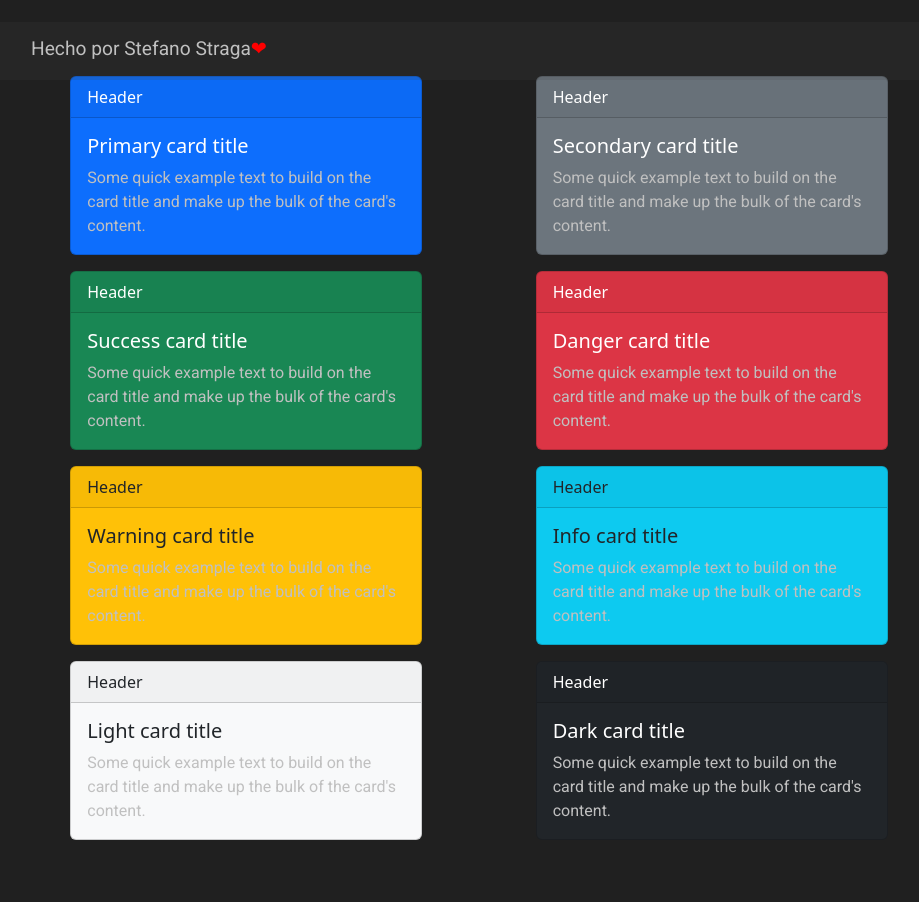
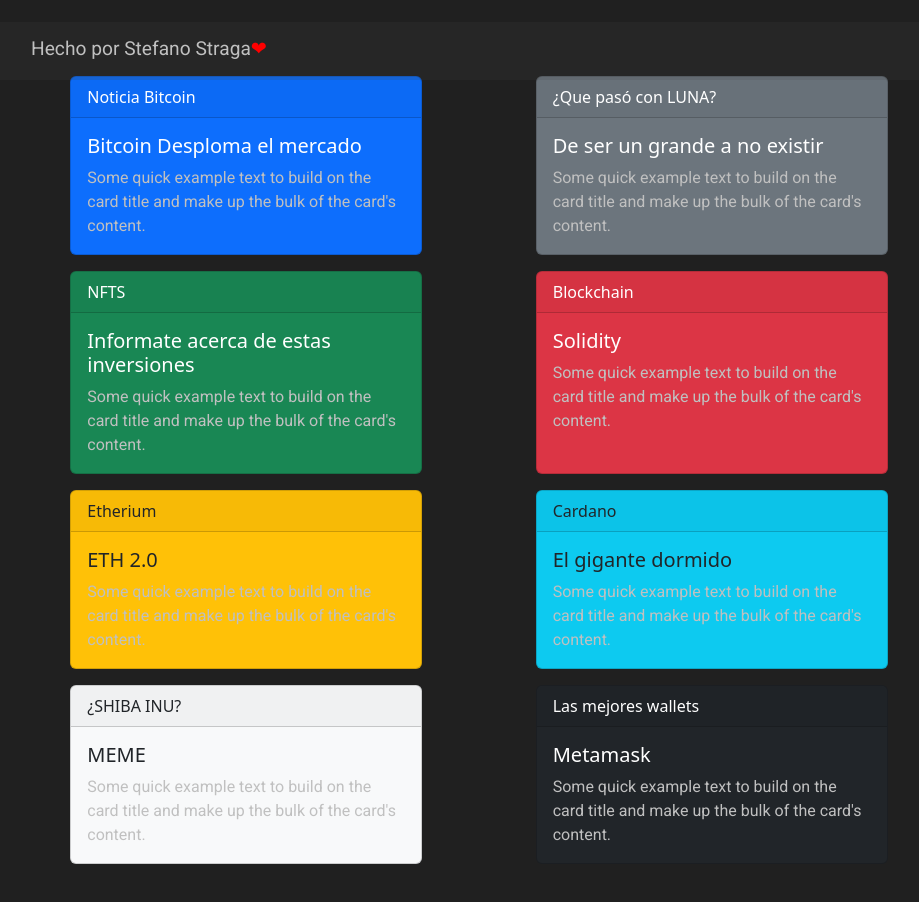
Before and after one commit to stef4no1/Pagina-SASS, a plain HTML site: page index.html in a window 1280 px wide. Shown: the part 720-1622 px from the top of the page, without its empty margins (289-1208 px from the left). Drawn offline with nearby package versions, Linux system fonts and the light colour scheme.

Commit message:
haciendo el js

```diff
--- a/index.html
+++ b/index.html
@@ -35,7 +35,6 @@
     <section class="bodySection">
         <header>
             <nav>
-                <!-- todo: aca va a ir el ícono -->
                 <i class="fas fa-cogs smallOnly" id="showPanel"></i>
                 <h1 id="title">Dashboard de Admin</h1>
                 <i class="fas fa-bars hamburger" id="showList"></i>
@@ -67,65 +66,65 @@
             <article class="infoSection cardsContainer">
                 <div class="cards">
                     <div class="card text-white bg-primary mb-3">
-                        <div class="card-header">Header</div>
+                        <div class="card-header">Noticia Bitcoin</div>
                         <div class="card-body">
-                            <h5 class="card-title">Primary card title</h5>
+                            <h5 class="card-title">Bitcoin Desploma el mercado</h5>
                             <p class="card-text">Some quick example text to build on the card title and make up the bulk
                                 of the card's content.</p>
                         </div>
                     </div>
                     <div class="card text-white bg-secondary mb-3">
-                        <div class="card-header">Header</div>
+                        <div class="card-header">¿Que pasó con LUNA?</div>
                         <div class="card-body">
-                            <h5 class="card-title">Secondary card title</h5>
+                            <h5 class="card-title">De ser un grande a no existir</h5>
                             <p class="card-text">Some quick example text to build on the card title and make up the bulk
                                 of the card's content.</p>
                         </div>
                     </div>
                     <div class="card text-white bg-success mb-3">
-                        <div class="card-header">Header</div>
+                        <div class="card-header">NFTS</div>
                         <div class="card-body">
-                            <h5 class="card-title">Success card title</h5>
+                            <h5 class="card-title">Informate acerca de estas inversiones</h5>
                             <p class="card-text">Some quick example text to build on the card title and make up the bulk
                                 of the card's content.</p>
                         </div>
                     </div>
                     <div class="card text-white bg-danger mb-3">
-                        <div class="card-header">Header</div>
+                        <div class="card-header">Blockchain</div>
                         <div class="card-body">
-                            <h5 class="card-title">Danger card title</h5>
+                            <h5 class="card-title">Solidity</h5>
                             <p class="card-text">Some quick example text to build on the card title and make up the bulk
                                 of the card's content.</p>
                         </div>
                     </div>
                     <div class="card text-dark bg-warning mb-3">
-                        <div class="card-header">Header</div>
+                        <div class="card-header">Etherium</div>
                         <div class="card-body">
-                            <h5 class="card-title">Warning card title</h5>
+                            <h5 class="card-title">ETH 2.0</h5>
                             <p class="card-text">Some quick example text to build on the card title and make up the bulk
                                 of the card's content.</p>
                         </div>
                     </div>
                     <div class="card text-dark bg-info mb-3">
-                        <div class="card-header">Header</div>
+                        <div class="card-header">Cardano</div>
                         <div class="card-body">
-                            <h5 class="card-title">Info card title</h5>
+                            <h5 class="card-title">El gigante dormido</h5>
                             <p class="card-text">Some quick example text to build on the card title and make up the bulk
                                 of the card's content.</p>
                         </div>
                     </div>
                     <div class="card text-dark bg-light mb-3">
-                        <div class="card-header">Header</div>
+                        <div class="card-header">¿SHIBA INU?</div>
                         <div class="card-body">
-                            <h5 class="card-title">Light card title</h5>
+                            <h5 class="card-title">MEME</h5>
                             <p class="card-text">Some quick example text to build on the card title and make up the bulk
                                 of the card's content.</p>
                         </div>
                     </div>
                     <div class="card text-white bg-dark mb-3">
-                        <div class="card-header">Header</div>
+                        <div class="card-header">Las mejores wallets</div>
                         <div class="card-body">
-                            <h5 class="card-title">Dark card title</h5>
+                            <h5 class="card-title">Metamask</h5>
                             <p class="card-text">Some quick example text to build on the card title and make up the bulk
                                 of the card's content.</p>
                         </div>
--- a/index.js
+++ b/index.js
@@ -0,0 +1,33 @@
+//panel del costado:
+const panel = document.getElementById("panel");
+const panelBtn = document.getElementById("showPanel");
+
+//hamburguesa:
+const list = document.getElementById("list");
+const listBtn = document.getElementById("showList");
+
+//titulo
+const title = document.getElementById("title");
+
+//panel del costado:
+panelBtn.onclick = function () {
+    if (panel.style.display === "none") {
+        panel.style.display = "block";
+    } else {
+    panel.style.display = "none";
+    }
+};
+
+//hamburguesa:
+listBtn.onclick = function () {
+        if (list.style.display === "none") {
+        list.style.display = "flex";
+        } else {
+        list.style.display = "none";
+        }
+};
+
+//cambia de color al hacer click! como no hay un else, al apretar de nuevo no cambia de color
+    title.onclick = function () {
+    title.style.color = "red";
+};
--- a/style.scss
+++ b/style.scss
@@ -60,11 +60,9 @@ h2 {
     margin: 5%;
 }
 
-// ************************ //
-
 //aside
 .asideSection {
-  //este block es para que el media query no lo desaparezca
+    //este block es para que el media query no lo desaparezca
     display: block;
     position: fixed;
     background-color: $dark-less;
@@ -148,7 +146,7 @@ nav {
     }
 }
 
-  //dashboard body:
+//dashboard body:
 main {
     display: flex;
     flex-wrap: wrap;
```
Also changed, not shown: 1 other file.
